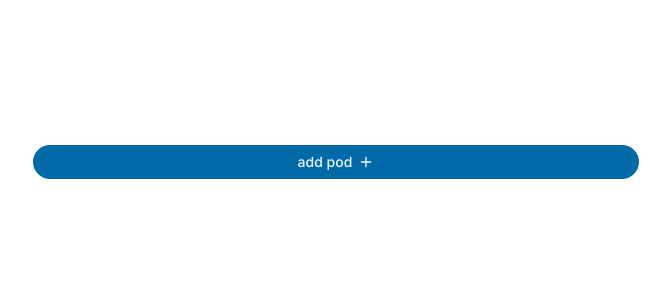
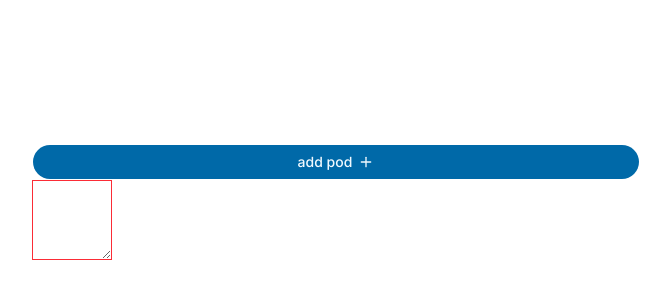
Before and after one commit to rollokd/quik-pods, a Next.js app: page / in a window 1280 px wide. Both pictures are taken after a click on the button "add pod". Shown: the top 300 px of the page, without its empty margins (304-974 px from the left). Built offline with nearby package versions, Linux system fonts and the light colour scheme.

Commit message:
feat: resizable text area

```diff
--- a/app/globals.css
+++ b/app/globals.css
@@ -121,12 +121,16 @@
   * {
     @apply border-border outline-ring/50;
   }
+
   body {
     @apply bg-background text-foreground;
   }
-  button:not(:disabled), [role="button"]:not(:disabled) {
+
+  button:not(:disabled),
+  [role="button"]:not(:disabled) {
     cursor: pointer;
   }
+
   html {
     @apply font-sans;
   }
--- a/components/custom/pod-canvas.tsx
+++ b/components/custom/pod-canvas.tsx
@@ -25,7 +25,7 @@ export function PodCanvas({ pods }: { pods: PodProps[] }) {
         add pod
         <PlusIcon />
       </Button>
-      <div className="relative flex">
+      <div className="relative flex w-full h-96">
         {podsState.map((pod, index) => (
           <Pod key={index} {...pod} />
         ))}
--- a/components/custom/pod.tsx
+++ b/components/custom/pod.tsx
@@ -11,10 +11,10 @@ export function Pod({ x, y, text }: PodProps) {
   const id = useId();
   return (
     // clear all input styling but add a custom border and allow custom positioning
-    <input
+    <textarea
       id={`pod-${id}`}
-      className="outline-none"
-      style={{ position: "absolute", left: x, top: y }}
+      className="absolute border-red-500 border outline-none field-sizing-content min-w-20 min-h-20 resize"
+      style={{ left: x, top: y }}
       value={value}
       onChange={(e) => setValue(e.target.value)}
     />
```
